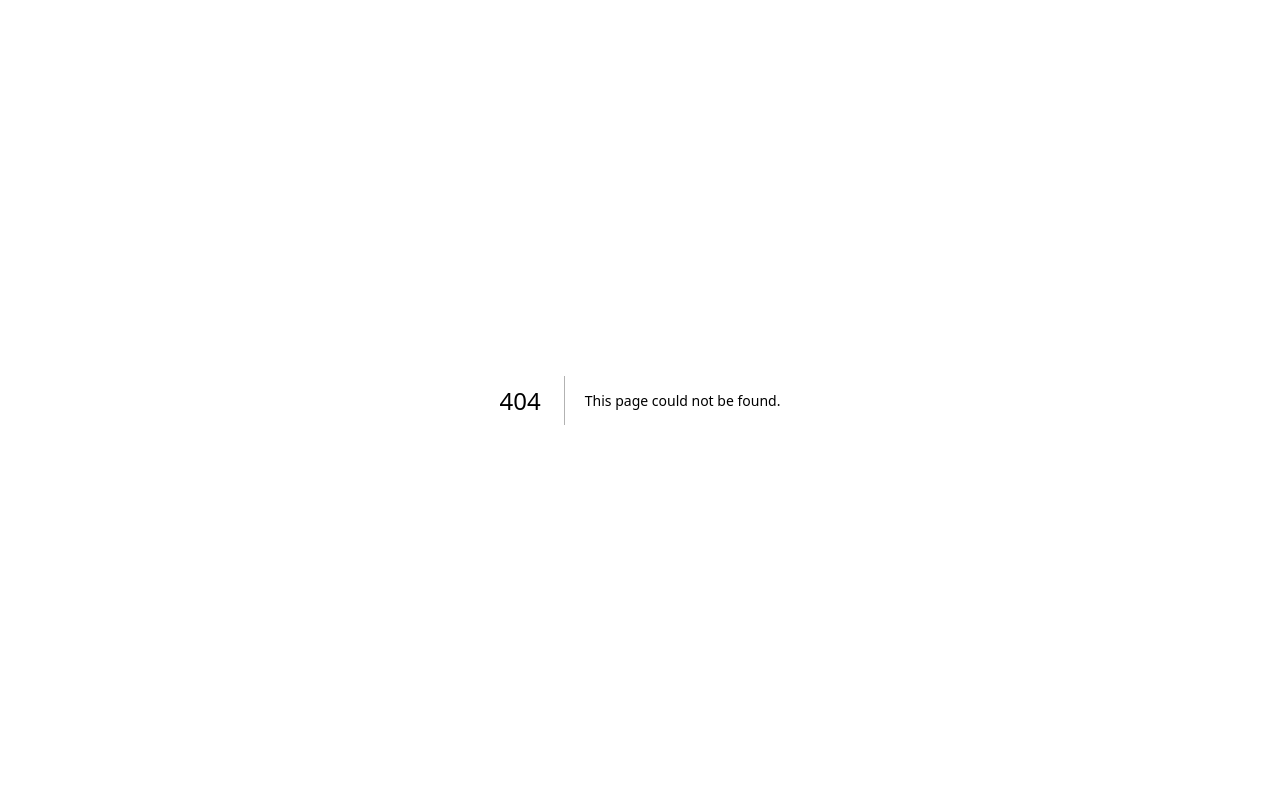
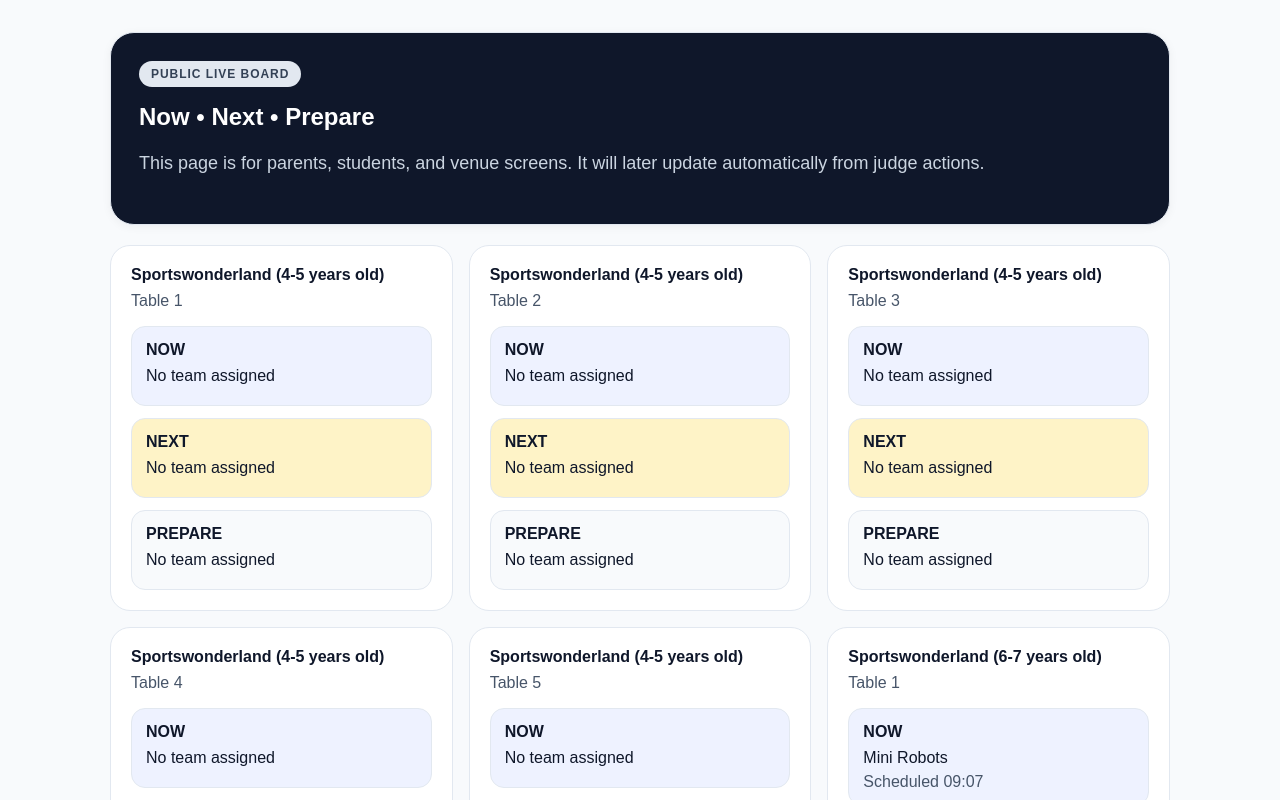
Before and after one commit to ebechalani/makexlebanon26, a Next.js app in the folder makex-app/: page /live in a window 1280 px wide. Before the commit this address had no page. Shown: the top 800 px of the page. Built offline with nearby package versions, Linux system fonts and the light colour scheme.

Commit message:
Add public live board page

```diff
--- /dev/null
+++ b/makex-app/app/live/page.tsx
@@ -0,0 +1,53 @@
+import { buildTables, competitionCategories } from "../../lib/competition";
+
+const tables = buildTables(competitionCategories);
+
+const liveRows = [
+  { id: "L1", tableId: "CAT7-T1", teamName: "RoboHolic Alpha", status: "NOW", scheduledTime: "09:00" },
+  { id: "L2", tableId: "CAT7-T1", teamName: "Mindscape Beta", status: "NEXT", scheduledTime: "09:10" },
+  { id: "L3", tableId: "CAT7-T1", teamName: "Code Rockets", status: "PREPARE", scheduledTime: "09:20" },
+  { id: "L4", tableId: "CAT2-T1", teamName: "Mini Robots", status: "NOW", scheduledTime: "09:07" },
+  { id: "L5", tableId: "CAT2-T1", teamName: "RoboHolic Delta", status: "NEXT", scheduledTime: "09:15" }
+];
+
+export default function LivePage() {
+  const visibleTables = tables.slice(0, 8);
+
+  return (
+    <main className="page">
+      <div className="container grid" style={{ gap: 20 }}>
+        <section className="hero" style={{ background: "#0f172a", color: "white" }}>
+          <span className="badge">Public Live Board</span>
+          <h1 style={{ marginTop: 16, marginBottom: 12 }}>Now • Next • Prepare</h1>
+          <p style={{ fontSize: 18, lineHeight: 1.6, color: "#cbd5e1" }}>
+            This page is for parents, students, and venue screens. It will later update automatically from judge actions.
+          </p>
+        </section>
+
+        <section className="grid grid-2">
+          {visibleTables.map((table) => {
+            const items = liveRows.filter((row) => row.tableId === table.id);
+            return (
+              <div key={table.id} className="card">
+                <strong>{table.category}</strong>
+                <p className="muted" style={{ marginTop: 8 }}>{table.shortLabel}</p>
+                <div className="grid" style={{ gap: 12, marginTop: 16 }}>
+                  {["NOW", "NEXT", "PREPARE"].map((slot) => {
+                    const row = items.find((item) => item.status === slot);
+                    return (
+                      <div key={slot} style={{ padding: 14, borderRadius: 14, background: slot === "NOW" ? "#eef2ff" : slot === "NEXT" ? "#fef3c7" : "#f8fafc", border: "1px solid #e2e8f0" }}>
+                        <strong>{slot}</strong>
+                        <div style={{ marginTop: 8 }}>{row?.teamName || "No team assigned"}</div>
+                        <div className="muted" style={{ marginTop: 6 }}>{row ? `Scheduled ${row.scheduledTime}` : ""}</div>
+                      </div>
+                    );
+                  })}
+                </div>
+              </div>
+            );
+          })}
+        </section>
+      </div>
+    </main>
+  );
+}
```
